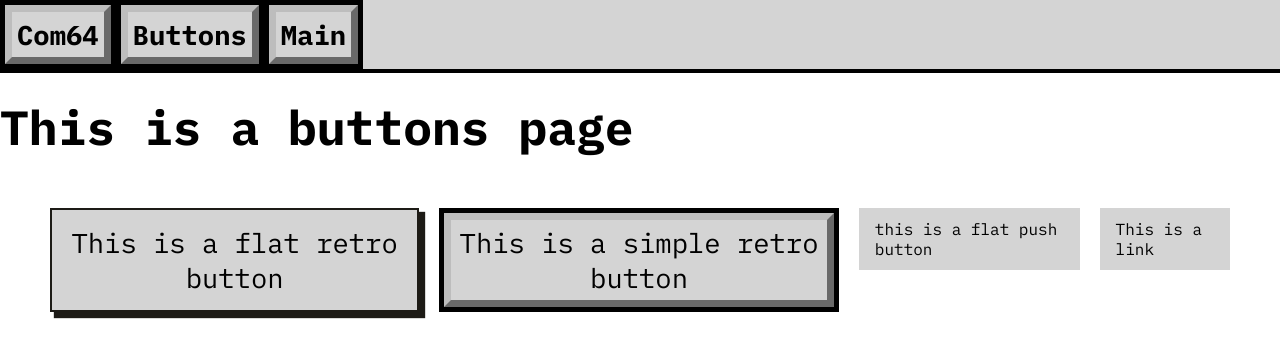
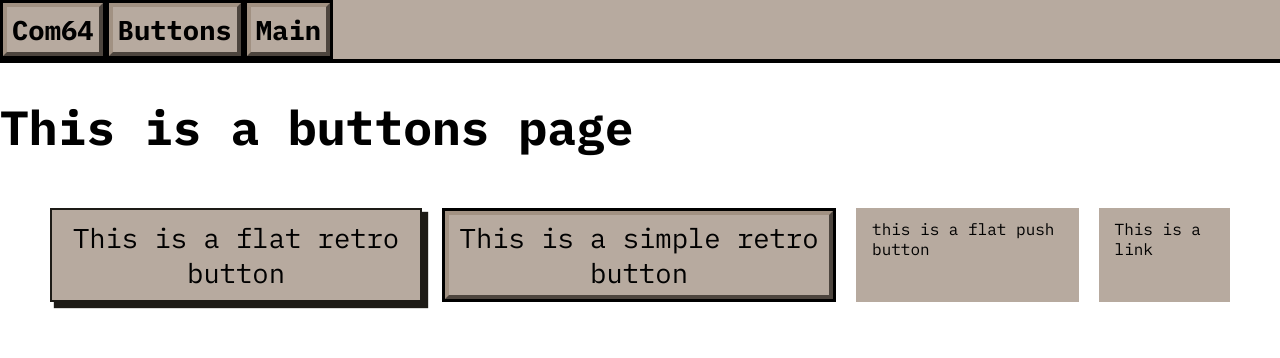
Before and after one commit to TPdkr/tpdkr_sandbox, a React (Vite) app in the folder sandbox/: page /tpdkr_sandbox/buttons in a window 1280 px wide. Shown: the top 358 px of the page. Built offline with nearby package versions, Linux system fonts and the light colour scheme.

Commit message:
styling improvements

```diff
--- a/sandbox/src/App.css
+++ b/sandbox/src/App.css
@@ -3,7 +3,13 @@
   --source: #742cff;
   --surface: #d4d4d4;
   --onSurface: #000000;
-  --surfaceDim: #bdbdbd;
+  /*
+  --surfaceDim: hsl(0, 0%, 74%);
+  --surfaceDark: hsl(0, 0%, 54%);*/
+  --surface: hsl(29, 14%, 67%);
+  --surfaceDim: hsl(29, 14%, 57%);
+  --surfaceDark: hsl(29, 14%, 47%);
+
   --primaryContainer: #4d3d75;
   --onPrimaryContainer: #e9ddff;
   --primary: #cfbdfe;
--- a/sandbox/src/App.jsx
+++ b/sandbox/src/App.jsx
@@ -12,7 +12,7 @@ function App() {
         <Navbar></Navbar>
         <Routes>
           <Route
-            path="/"
+            path="/tpdkr_sandbox/"
             element={
               <div>
                 <h1>Main page</h1>
@@ -28,7 +28,7 @@ function App() {
             element={
               <div>
                 <h1>
-                  No page found<Link to="/">Home</Link>
+                  No page found<Link to="/tpdkr_sandbox/">Home</Link>
                 </h1>
               </div>
             }
--- a/sandbox/src/components/FlatPushButton.module.css
+++ b/sandbox/src/components/FlatPushButton.module.css
@@ -1,6 +1,6 @@
 .FlatPushButton {
   cursor: pointer;
-  display: inline-block;
+  display: inline;
   width: fit-content;
   overflow: hidden;
   text-decoration: none;
@@ -11,6 +11,8 @@
   color: var(--onSurface);
   transition: all 150ms ease;
   background-color: var(--surface);
+  width: 100%;
+  height: 100%;
 }
 
 .FlatPushButtonContents:hover {
--- a/sandbox/src/components/Navbar.jsx
+++ b/sandbox/src/components/Navbar.jsx
@@ -7,6 +7,11 @@ export default function Navbar() {
   const [isNavVisible, setIsNavVisible] = useState(false);
   return (
     <>
+      <div className={styles.OpenSideBarPanel}>
+        <div className={styles.OpenSideBarPanelTitle}>
+          <h4>CV.web</h4>
+        </div>
+
         <RetroButton
           className={styles.OpenSidebarButton}
           onClick={() => setIsNavVisible(true)}
@@ -21,6 +26,7 @@ export default function Navbar() {
             <path d="M165.13-254.62q-10.68 0-17.9-7.26-7.23-7.26-7.23-18t7.23-17.86q7.22-7.13 17.9-7.13h629.74q10.68 0 17.9 7.26 7.23 7.26 7.23 18t-7.23 17.87q-7.22 7.12-17.9 7.12H165.13Zm0-200.25q-10.68 0-17.9-7.27-7.23-7.26-7.23-17.99 0-10.74 7.23-17.87 7.22-7.13 17.9-7.13h629.74q10.68 0 17.9 7.27 7.23 7.26 7.23 17.99 0 10.74-7.23 17.87-7.22 7.13-17.9 7.13H165.13Zm0-200.26q-10.68 0-17.9-7.26-7.23-7.26-7.23-18t7.23-17.87q7.22-7.12 17.9-7.12h629.74q10.68 0 17.9 7.26 7.23 7.26 7.23 18t-7.23 17.86q-7.22 7.13-17.9 7.13H165.13Z" />
           </svg>
         </RetroButton>
+      </div>
 
       <nav
         id="navbar"
@@ -46,23 +52,17 @@ export default function Navbar() {
             </button>
           </li>
           <li>
-            <RetroButton
-              path="/tpdkr_sandbox/com64"
-              className={styles.NavbarButton}
-            >
+            <RetroButton path="/tpdkr_sandbox/com64" fullwidth={true}>
               <h4>Com64</h4>
             </RetroButton>
           </li>
           <li>
-            <RetroButton
-              path="/tpdkr_sandbox/buttons"
-              className={styles.NavbarButton}
-            >
+            <RetroButton path="/tpdkr_sandbox/buttons" fullwidth={true}>
               <h4>Buttons</h4>
             </RetroButton>
           </li>
           <li>
-            <RetroButton path="/" className={styles.NavbarButton}>
+            <RetroButton path="/tpdkr_sandbox/" fullwidth={true}>
               <h4>Main</h4>
             </RetroButton>
           </li>
--- a/sandbox/src/components/Navbar.module.css
+++ b/sandbox/src/components/Navbar.module.css
@@ -28,15 +28,31 @@ NAVIGATION BAR
   display: flex;
 }
 
-.OpenSidebarButton {
+.OpenSideBarPanel {
   position: fixed;
   top: 0;
   right: 0;
+  left: 0;
+  z-index: 100;
+  background-color: var(--surface);
+  border-bottom: 4px solid var(--onSurface);
+  display: none;
+}
+
+.OpenSideBarPanelTitle {
+  display: flex;
+  flex-direction: row;
+  justify-content: center;
+  align-items: center;
+  width: 100%;
+  height: auto;
+}
+
+.OpenSidebarButton {
   z-index: 50;
   display: none;
   background: none;
   border: none;
-  margin-left: auto;
   cursor: pointer;
 }
 
@@ -61,6 +77,10 @@ NAVIGATION BAR
     display: block;
   }
 
+  .OpenSideBarPanel {
+    display: flex;
+  }
+
   .Navbar {
     position: fixed;
     top: 0;
@@ -71,7 +91,13 @@ NAVIGATION BAR
     z-index: 100;
     border-left: 4px solid var(--onSurface);
     transition: right 300ms ease-in-out;
+    padding: 1rem;
   }
+
+  .Navbar ul {
+    row-gap: 1rem;
+  }
+
   .Navbar.show {
     right: 0;
   }
--- a/sandbox/src/components/RetroButton.jsx
+++ b/sandbox/src/components/RetroButton.jsx
@@ -5,6 +5,7 @@ export default function RetroButton({
   className = "",
   onClick = () => {},
   path = "",
+  fullwidth = false,
   children,
 }) {
   //In case path is specified the button is turned into a link
@@ -15,8 +16,12 @@ export default function RetroButton({
   }
 
   return (
-    <span className={`${styles.RetroButtonBorder} ${className}`}>
-      <button className={styles.RetroButton} onClick={action}>
+    <span
+      className={`${styles.RetroButtonBorder} ${className} ${
+        fullwidth ? styles.RetroBFullWidth : styles.RetroBFitWidth
+      }`}
+    >
+      <button className={`${styles.RetroButton} ${className}`} onClick={action}>
         {children}
       </button>
     </span>
--- a/sandbox/src/components/RetroButton.module.css
+++ b/sandbox/src/components/RetroButton.module.css
@@ -1,19 +1,29 @@
 .RetroButtonBorder {
-  border: 5px solid black;
+  border: 3px solid black;
 }
 
 .RetroButton {
   padding: 5px;
   background-color: var(--surface);
-  border: 7px outset var(--surfaceDim);
+  border: 4px outset var(--surfaceDim);
   transition: all 0.3s;
+  width: 100%;
+  height: 100%;
+}
+
+.RetroBFullWidth {
   width: 100%;
 }
 
+.RetroBFitWidth {
+  width: fit-content;
+}
+
 .RetroButton:hover {
-  border: 7px solid var(--surface);
+  border: 4px solid var(--surface);
 }
 
 .RetroButton:active {
-  border: 7px inset var(--surfaceDim);
+  border: 4px inset var(--surfaceDim);
+  background-color: var(--surfaceDark);
 }
--- a/sandbox/src/styles/main.css
+++ b/sandbox/src/styles/main.css
@@ -1,3 +1,4 @@
 body {
-  background-color: grey;
+  /*background-color: hsl(0, 0%, 50%);*/
+  background-color: hsl(29, 14%, 67%);
 }
```
Lines whose indentation alone changed are shown as unchanged.
